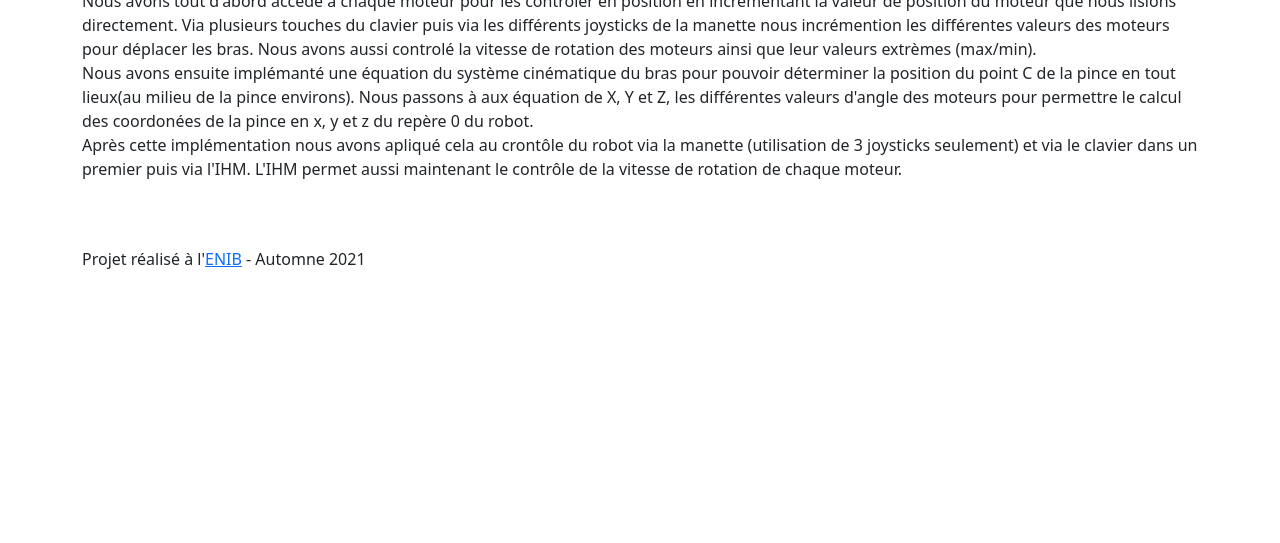
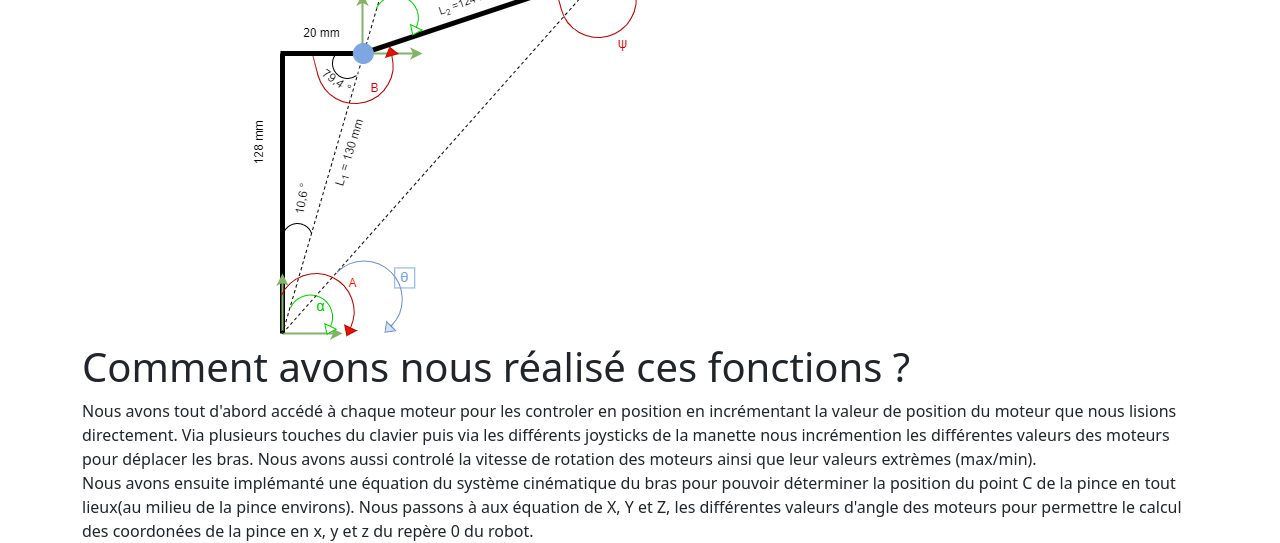
Before and after one commit to co61/PRE_Robotis_Arm, a plain HTML site: page Site/html/controle.html in a window 1280 px wide. Shown: the part 585-1128 px from the top of the page. Before the commit the page ends 872 px from the top, so only its background shows below. Drawn offline with Linux system fonts and the light colour scheme.

Commit message:
Update controle.html

```diff
--- a/Site/html/controle.html
+++ b/Site/html/controle.html
@@ -77,7 +77,9 @@
 <img src="../img/pres.png" style="    margin-left: 15%;">
 </div>
 </div>
-
+<div class="col" >
+<img src="../img/cinematique.png" style="    margin-left: 15%;">
+</div>
           <h1>Comment avons nous réalisé ces fonctions ?</h1>
           <p style="padding-bottom: 50px">
           Nous avons tout d'abord accédé à chaque moteur pour les controler en position en incrémentant la valeur de position du moteur que nous lisions directement. Via plusieurs touches du clavier puis via les différents joysticks de la manette nous incrémention les différentes valeurs des moteurs pour déplacer les bras. Nous avons aussi controlé la vitesse de rotation des moteurs ainsi que leur valeurs extrèmes (max/min).<br>
```
